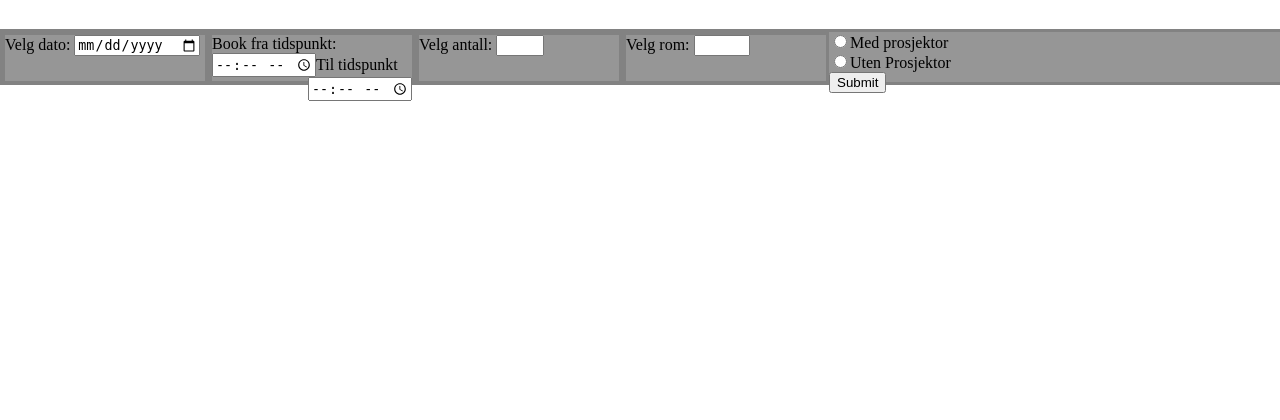
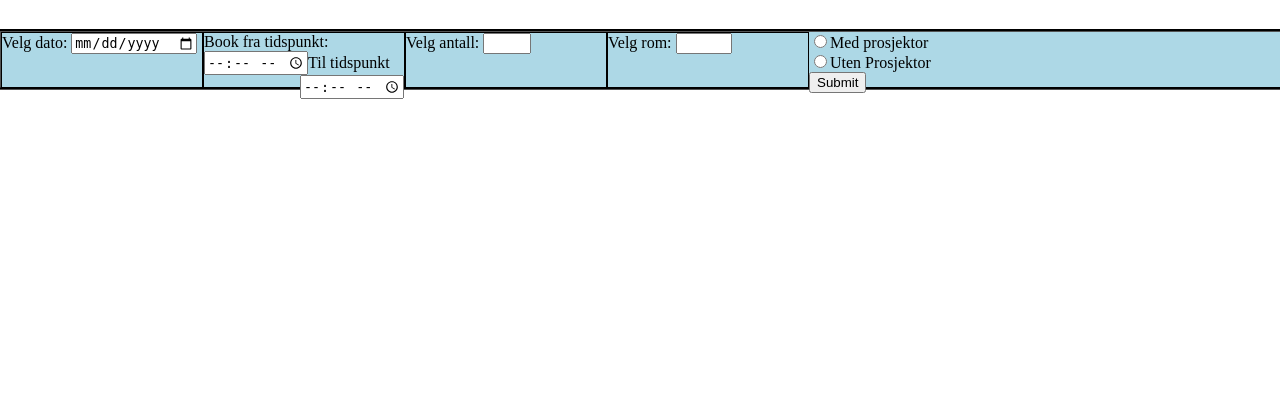
Before and after one commit to nosterud/gruppe29, a PHP site: page /html/Layout.html in a window 1280 px wide. Shown: the part 249-669 px from the top of the page. Run offline with PHP 8.4, Linux system fonts and the light colour scheme.

Commit message:
fikset layout

```diff
--- a/Kode/css/LayoutStyleSheet.css
+++ b/Kode/css/LayoutStyleSheet.css
@@ -18,17 +18,21 @@ left:450px;
 
 
 #settings{
-	height: 50px;
+	height: 55px;
 	width: 1300px;
 	top: 150px;
-	background-color: rgb(150, 150, 150);
+	background-color: lightblue;
 	position: relative;
 	margin-right: auto;
+	margin-left: auto;
 	left:-10px;
-	border-style: solid;
-	border-color: rgb(130, 130, 130);
+	border-style: groove;
+	border-color: black;
+	border-width: 3px;
 
 }
+
+
 
 
 
@@ -37,10 +41,10 @@ left:450px;
 	position: relative;
 	float: left;
 	width: 200px;
-	height: 46px;
-	border-style: solid;
-	border-left-width: 4px;
-	border-color: rgb(130, 130, 130);
+	height: 54px;
+	border-style: groove;
+	border-width: 1px;
+	border-color: black;
 }
 
 #romkart {
```
